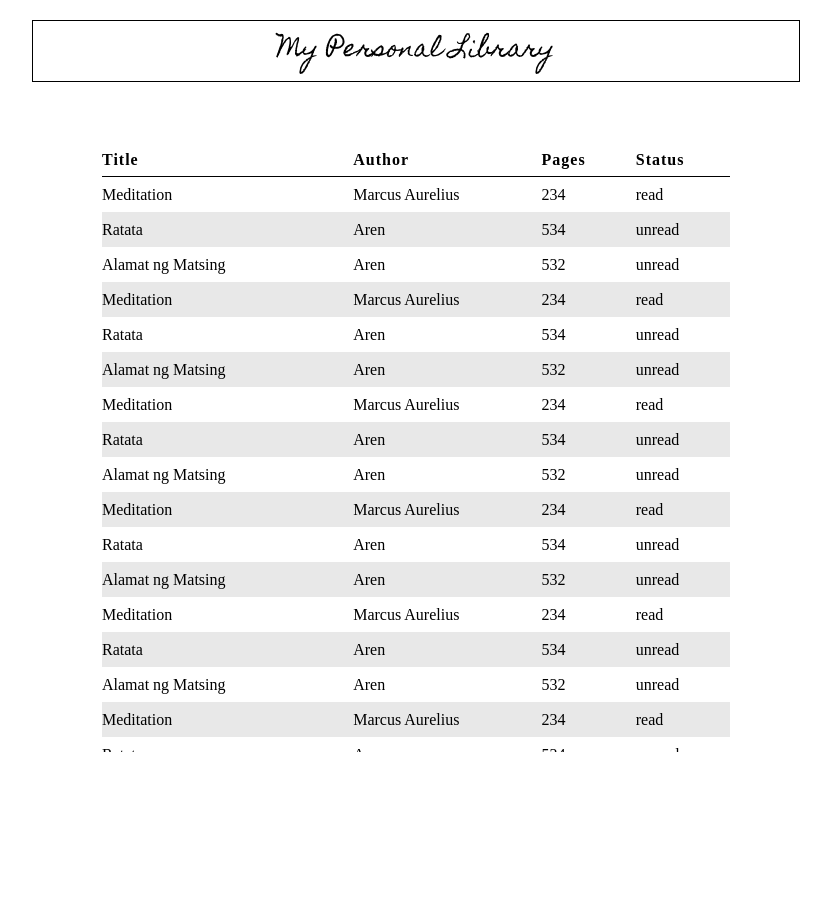
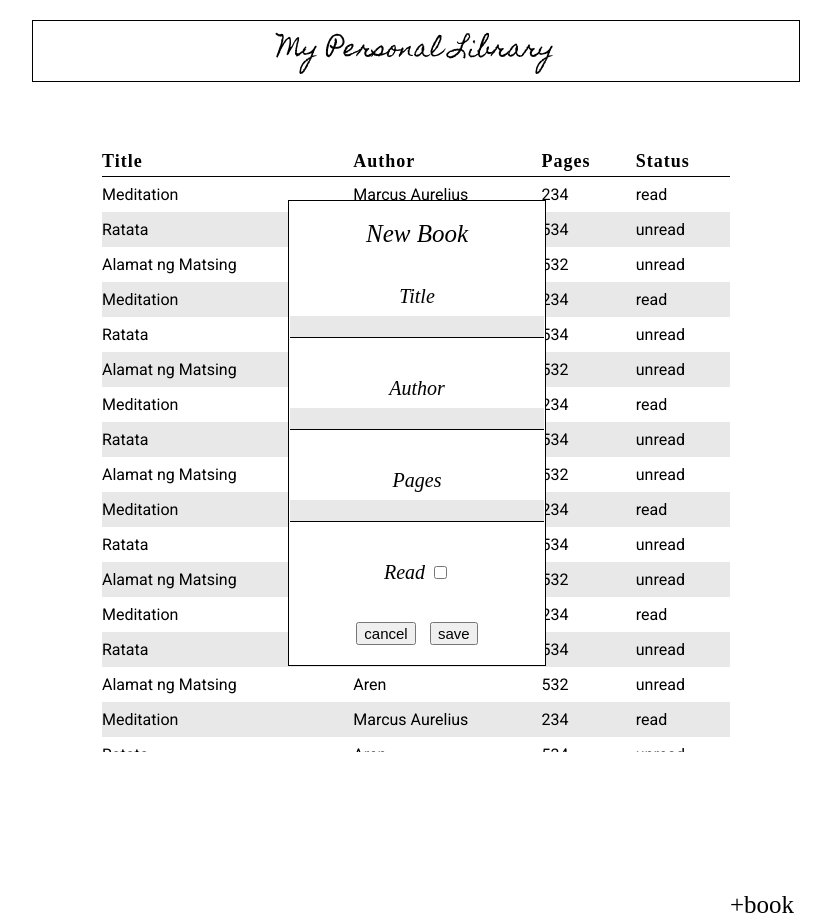
Before and after one commit to arenignacio/library-odin, a plain HTML site: page index.html in a window 1280 px wide. Shown: the whole page, without its empty margins (224-1055 px from the left). Before the commit the page ends 822 px from the top, so only its background shows below. Drawn offline with Linux system fonts and the light colour scheme.

Commit message:
Add new/update book form

```diff
--- a/index.html
+++ b/index.html
@@ -17,20 +17,51 @@
 				<table id="books-table">
 					<thead>
 						<tr>
-							<div>
-								<th class="book-title">Title</th>
-								<th class="book-author">Author</th>
-								<th class="book-pages">Pages</th>
-								<th class="book-status">Status</th>
-								<th class="book-delete "></th>
-							</div>
-
+							<th class="book-title">Title</th>
+							<th class="book-author">Author</th>
+							<th class="book-pages">Pages</th>
+							<th class="book-status">Status</th>
+							<th class="book-delete"></th>
 						</tr>
-						<tbody></tbody>
 					</thead>
+					<tbody></tbody>
 				</table>
 			</div>
+
+			<div id="form-container" class="">
+				<form class="">
+					<div id="form-header">
+						<span id="f-header">New Book</span>
+					</div>
+					<div id="form-body">
+						<span>Title</span>
+						<input type="text" name="" id="Title" /><br />
+
+						<span>Author</span>
+						<input type="text" name="" id="Author" /><br />
+
+						<span>Pages</span>
+						<input type="text" name="" id="Pages" /><br />
+
+						<div>
+							<span>Read</span>
+							<input type="checkbox" name="" id="Read" />
+						</div>
+						<br />
+
+						<div id="save-container">
+							<input type="button" value="cancel" />
+							<input type="button" value="save" />
+						</div>
+					</div>
+				</form>
+			</div>
 		</div>
+		<footer>
+			<div class="add-container">
+				<div id="add-btn">+book</div>
+			</div>
+		</footer>
 
 		<script src="script/script.js"></script>
 	</body>
--- a/script/script.js
+++ b/script/script.js
@@ -1,3 +1,6 @@
+/* TODO:
+Add new book, update book functionality */
+
 //Create library that you can add books to
 const myLibrary = [];
 const tBody = document.querySelector('tbody');
@@ -11,17 +14,19 @@ function Book(title, author, pages, status) {
 }
 
 //add book to library
-function addBook(title, author, pages, status = false) {
+function addBook(title, author, pages, status = false, idx = '') {
 	status = status === true ? 'read' : 'unread';
 	const newBook = new Book(title, author, pages, status);
-	myLibrary.push(newBook);
+	if (!idx) myLibrary.push(newBook);
+	else myLibrary.splice(idx, 1, newBook); //if an index is provided, it's a cue to replace an element in array
+
+	return myLibrary;
 }
 
 //remove book from library
 function removeBook(index) {
 	myLibrary.splice(index, 1);
 	renderList(myLibrary, tBody);
-
 	return myLibrary;
 }
 
--- a/style/style.scss
+++ b/style/style.scss
@@ -23,6 +23,7 @@ thead {
 	tr {
 		font-family: 'Montserrate', serif;
 		font-weight: bold;
+		font-size: 18px;
 		height: 25px;
 		text-align: left;
 		letter-spacing: 1px;
@@ -38,10 +39,53 @@ thead {
 tbody {
 	tr {
 		height: 35px;
+		font-family: 'Roboto', serif;
 		td {
 			vertical-align: middle;
 		}
 	}
+}
+
+form {
+	height: 100%;
+	font-size: 20px;
+	font-style: italic;
+
+	span {
+		margin-top: 20px;
+	}
+
+	input {
+		&[type='text'] {
+			margin-top: 10px;
+			height: 20px;
+			width: 250px;
+			border: none;
+			box-shadow: black 0px -1px inset;
+			background-color: hsla(0, 0%, 70%, 0.3);
+			font-size: 16px;
+			&:focus {
+				outline: none;
+				background-color: hsla(0, 0%, 70%, 0.5);
+			}
+		}
+
+		&[type='button'] {
+			font-size: 15px;
+		}
+	}
+}
+
+footer {
+	display: flex;
+}
+
+.add-container {
+	display: inline-block;
+	margin-left: auto;
+	margin-right: 20px;
+	width: 50px;
+	font-size: 25px;
 }
 
 .book {
@@ -62,35 +106,19 @@ tbody {
 	}
 }
 
-#title {
-	font-family: 'Homemade Apple', serif;
-	font-size: 24px;
-}
-
-#table-container {
-	height: 600px;
-	margin: 70px;
-	overflow: auto;
-	&::-webkit-scrollbar {
-		width: 4px;
-		background: hsla(0, 0%, 100%, 0.5);
-		&-thumb {
-			background: gray;
-		}
-	}
-}
-
 .hidden {
 	display: none;
 }
 
 .delete-btn {
+	transition: 0.6s;
 	margin: 5px;
 	font-size: 16px;
 	color: hsl(358, 70%, 50%);
 	&:hover {
 		display: block;
 		font-weight: bold;
+		transform: scale(1.2);
 	}
 }
 
@@ -113,3 +141,94 @@ tbody {
 		background-color: hsla(0, 0%, 70%, 0.3);
 	}
 }
+
+#title {
+	font-family: 'Homemade Apple', serif;
+	font-size: 24px;
+}
+
+#content {
+	height: 740px;
+}
+
+#table-container {
+	position: relative;
+	top: 0px;
+	height: 600px;
+	margin: 70px;
+	overflow: auto;
+	&::-webkit-scrollbar {
+		width: 4px;
+		background: hsla(0, 0%, 100%, 0.5);
+		&-thumb {
+			background: gray;
+		}
+	}
+}
+
+#add-btn {
+	transition: 1s;
+	&:hover {
+		transform: scale(1.3);
+	}
+}
+
+#form-container {
+	display: flex;
+	flex-direction: column;
+	position: absolute;
+	top: 200px;
+	left: 40%;
+	height: 58%;
+	width: 20%;
+	border: 1px solid black;
+	background-color: white;
+	z-index: 2;
+}
+
+#form-header {
+	display: flex;
+	justify-content: center;
+	width: 100%;
+	font-size: 25px;
+}
+
+#form-body {
+	margin: 20px 0px;
+	display: flex;
+	flex-direction: column;
+	align-items: center;
+	span,
+	div {
+		margin-top: 20px;
+	}
+}
+
+#pages-read:last-child {
+	margin-right: 30px;
+}
+
+#save-container {
+	display: flex;
+	justify-content: space-evenly;
+	margin: 10px auto;
+	width: 150px;
+}
+
+#f-header {
+	display: inline-block;
+}
+
+#f-exit {
+	display: flex;
+	justify-content: center;
+	align-items: center;
+	font-weight: bold;
+	font-size: 19px;
+	margin-right: 20px;
+	transform: rotate(45deg);
+	height: 30px;
+	width: 30px;
+	color: black;
+	border-radius: 25px;
+}
```
Also changed, not shown: style/style.css, 1 other file.
